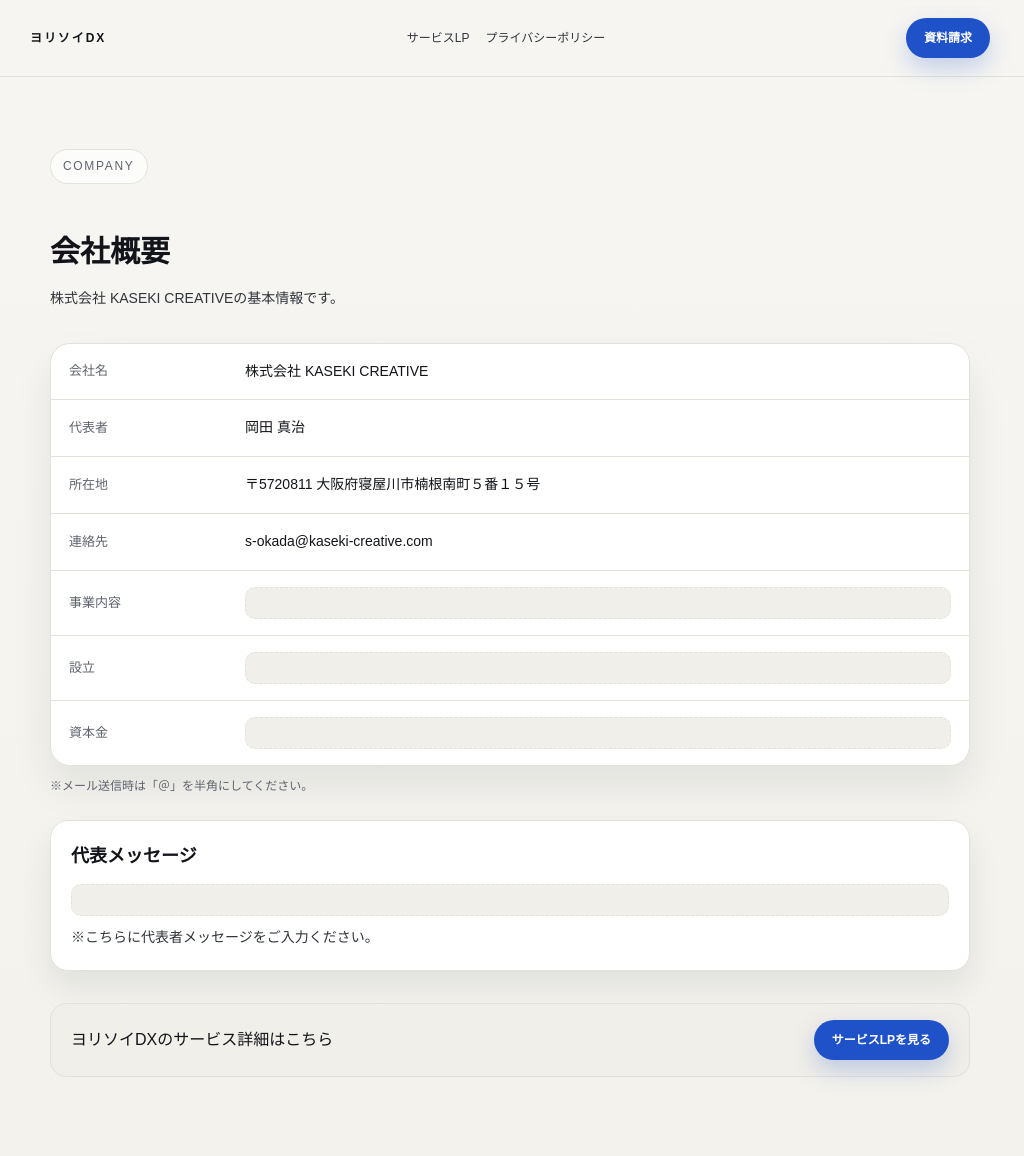
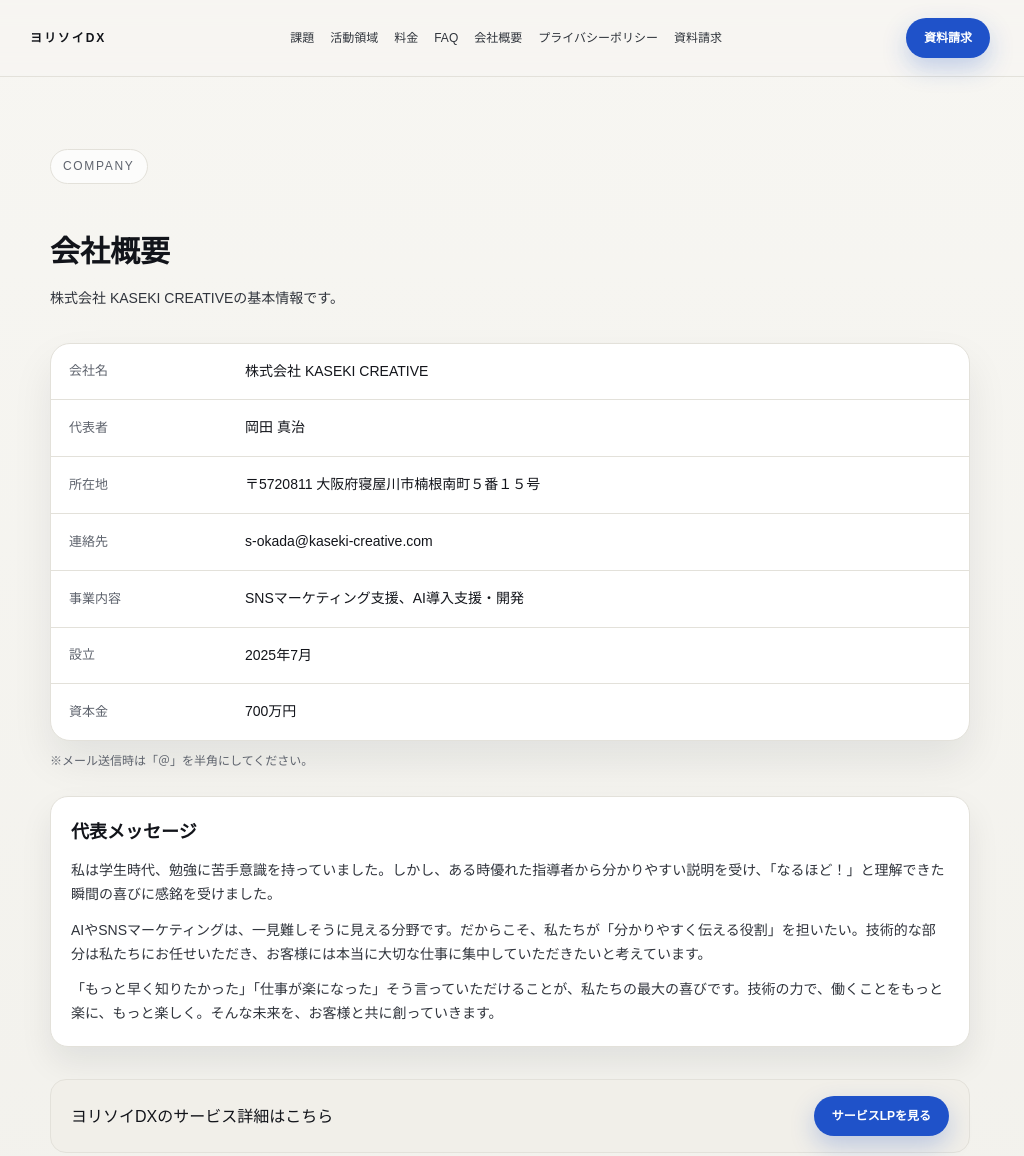
Before and after one commit to Tatsuki-Choki/yorisoi_dx, a website: page company/index.html in a window 1280 px wide. Shown: the top 1156 px of the page, without its empty margins (130-1154 px from the left). Drawn offline with Linux system fonts and the light colour scheme; a web font is replaced by a local one.

Commit message:
feat: 会社概要ページに企業情報と代表メッセージを追加
- 事業内容: SNSマーケティング支援、AI導入支援・開発
- 設立: 2025年7月
- 資本金: 700万円
- 代表メッセージ: 3段落の企業理念を追加
- ナビゲーションリンクの拡充

Co-Authored-By: Claude Opus 4.5 <noreply@anthropic.com>

```diff
--- a/company/index.html
+++ b/company/index.html
@@ -240,8 +240,13 @@
     <div class="container nav">
       <a class="logo" href="../index.html">ヨリソイDX</a>
       <div class="nav-links">
-        <a href="../index.html">サービスLP</a>
+        <a href="../index.html#problems">課題</a>
+        <a href="../index.html#usecases">活動領域</a>
+        <a href="../index.html#pricing">料金</a>
+        <a href="../index.html#faq">FAQ</a>
+        <a href="../company/index.html">会社概要</a>
         <a href="../privacy/index.html">プライバシーポリシー</a>
+        <a href="../index.html#contact">資料請求</a>
       </div>
       <a class="nav-cta" href="../index.html#contact">資料請求</a>
     </div>
@@ -274,23 +279,24 @@
         </div>
         <div class="company-row">
           <div class="company-label">事業内容</div>
-          <div class="company-value placeholder"></div>
+          <div class="company-value">SNSマーケティング支援、AI導入支援・開発</div>
         </div>
         <div class="company-row">
           <div class="company-label">設立</div>
-          <div class="company-value placeholder"></div>
+          <div class="company-value">2025年7月</div>
         </div>
         <div class="company-row">
           <div class="company-label">資本金</div>
-          <div class="company-value placeholder"></div>
+          <div class="company-value">700万円</div>
         </div>
       </div>
       <p class="note">※メール送信時は「＠」を半角にしてください。</p>
 
       <div class="message-card">
         <h2>代表メッセージ</h2>
-        <p class="placeholder"></p>
-        <p class="note">※こちらに代表者メッセージをご入力ください。</p>
+        <p>私は学生時代、勉強に苦手意識を持っていました。しかし、ある時優れた指導者から分かりやすい説明を受け、「なるほど！」と理解できた瞬間の喜びに感銘を受けました。</p>
+        <p style="margin-top: 12px;">AIやSNSマーケティングは、一見難しそうに見える分野です。だからこそ、私たちが「分かりやすく伝える役割」を担いたい。技術的な部分は私たちにお任せいただき、お客様には本当に大切な仕事に集中していただきたいと考えています。</p>
+        <p style="margin-top: 12px;">「もっと早く知りたかった」「仕事が楽になった」そう言っていただけることが、私たちの最大の喜びです。技術の力で、働くことをもっと楽に、もっと楽しく。そんな未来を、お客様と共に創っていきます。</p>
       </div>
 
       <div class="cta">
```
